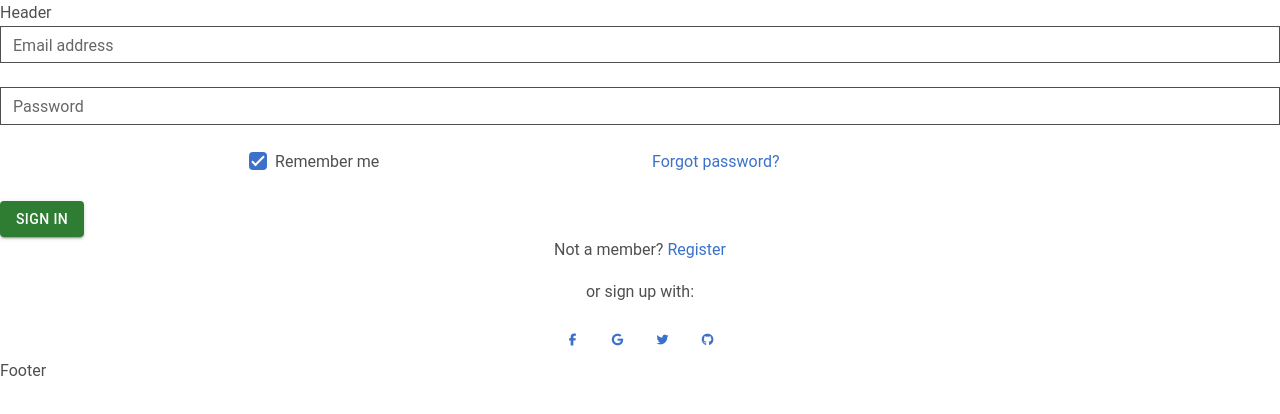
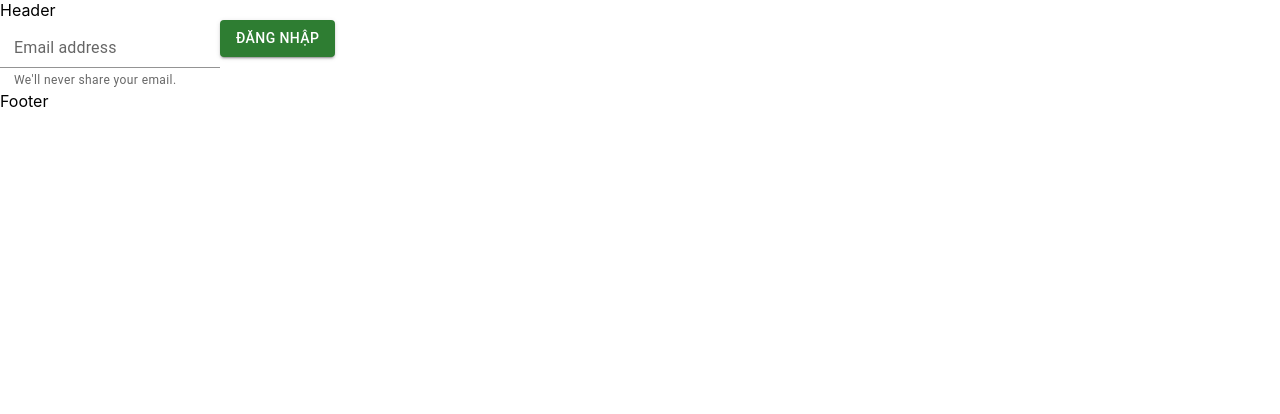
Before and after one commit to pduongpdu99/blog-fe, a React (Create React App) app: page /login in a window 1280 px wide. Shown: the top 414 px of the page. Built offline with nearby package versions, Linux system fonts and the light colour scheme.

Commit message:
updated form control from template on mui homesite to get started at login page source

```diff
--- a/src/pages/login/login.page.js
+++ b/src/pages/login/login.page.js
@@ -1,63 +1,20 @@
 import "./login.page.css";
 import React from "react";
 import { SuccessButtonComponent } from "../../components/success-button/success-button";
-import 'mdb-react-ui-kit/dist/css/mdb.min.css';
 import "@fortawesome/fontawesome-free/css/all.min.css";
+import FormControl from '@mui/material/FormControl';
+import { FormHelperText, Input, InputLabel } from "@mui/material";
 export class LoginPage extends React.Component {
   render() {
     return (
       <form>
-        {/* <!-- Email input --> */}
-        <div class="form-outline mb-4">
-          <input type="email" id="form2Example1" class="form-control" label="Email address" />
-          <label class="form-label" for="form2Example1">Email address</label>
-        </div>
+        <FormControl>
+          <InputLabel htmlFor="my-input">Email address</InputLabel>
+          <Input id="my-input" aria-describedby="my-helper-text" />
+          <FormHelperText id="my-helper-text">We'll never share your email.</FormHelperText>
+        </FormControl>
+        <SuccessButtonComponent label="Đăng nhập" />
 
-        {/* <!-- Password input --> */}
-        <div class="form-outline mb-4">
-          <input type="password" id="form2Example2" class="form-control" />
-          <label class="form-label" for="form2Example2">Password</label>
-        </div>
-
-        {/* <!-- 2 column grid layout for inline styling --> */}
-        <div class="row mb-4">
-          <div class="col d-flex justify-content-center">
-            {/* <!-- Checkbox --> */}
-            <div class="form-check">
-              <input class="form-check-input" type="checkbox" value="" id="form2Example31" checked />
-              <label class="form-check-label" for="form2Example31"> Remember me </label>
-            </div>
-          </div>
-
-          <div class="col">
-            {/* <!-- Simple link --> */}
-            <a href="#!">Forgot password?</a>
-          </div>
-        </div>
-
-        {/* <!-- Submit button --> */}
-        <SuccessButtonComponent label="Sign in" />
-
-        {/* <!-- Register buttons --> */}
-        <div class="text-center">
-          <p>Not a member? <a href="#!">Register</a></p>
-          <p>or sign up with:</p>
-          <button type="button" class="btn btn-link btn-floating mx-1">
-            <i class="fab fa-facebook-f"></i>
-          </button>
-
-          <button type="button" class="btn btn-link btn-floating mx-1">
-            <i class="fab fa-google"></i>
-          </button>
-
-          <button type="button" class="btn btn-link btn-floating mx-1">
-            <i class="fab fa-twitter"></i>
-          </button>
-
-          <button type="button" class="btn btn-link btn-floating mx-1">
-            <i class="fab fa-github"></i>
-          </button>
-        </div>
       </form>
     );
   }
```
